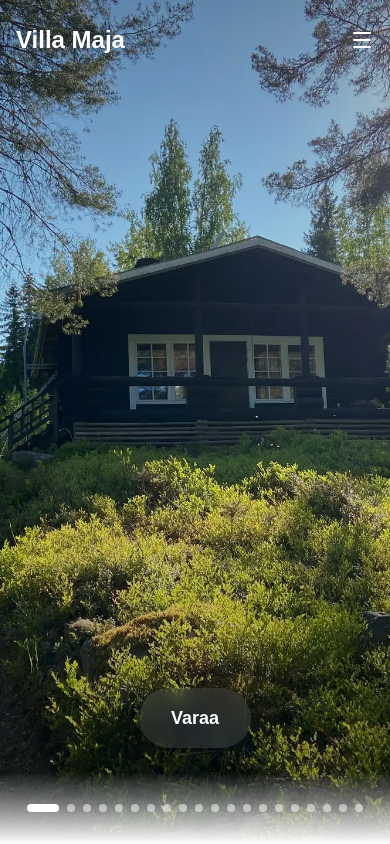
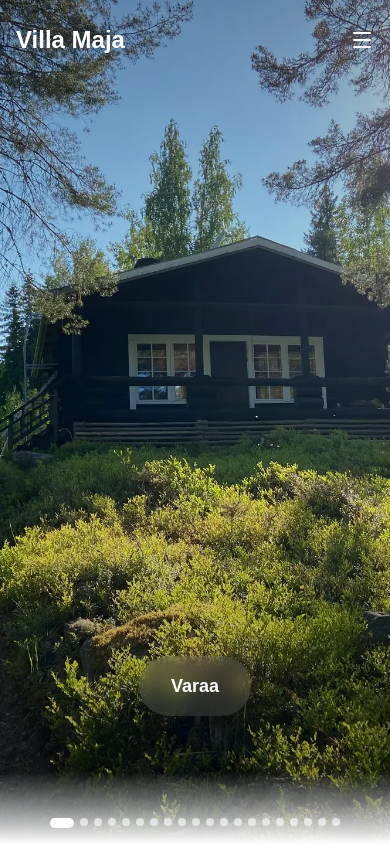
Before and after one commit to Moontags/villamaja, a Next.js app: page / in a window 390 px wide. Shown: the top 844 px of the page. Built offline with nearby package versions, Linux system fonts and the light colour scheme.

Commit message:
Button Bottom

```diff
--- a/app/page.tsx
+++ b/app/page.tsx
@@ -248,13 +248,13 @@ const ImageCarousel = () => {
         <ChevronRight className="w-6 h-6 text-gray-800" />
       </button>
 
-      {/* Indicator dots */}
-      <div className="absolute bottom-8 left-1/2 -translate-x-1/2 z-30 flex gap-2">
+      {/* Indicator dots - Mobile optimized positioning */}
+      <div className="absolute bottom-4 md:bottom-8 left-1/2 -translate-x-1/2 z-30 flex gap-1.5 md:gap-2">
         {images.map((_, i) => (
           <button
             key={i}
             onClick={() => setCurrent(i)}
-            className={`h-2 rounded-full transition-all ${i === current ? 'w-8 bg-white' : 'w-2 bg-white/50 hover:bg-white/75'}`}
+            className={`rounded-full transition-all ${i === current ? 'w-6 h-2.5 md:w-8 md:h-2 bg-white' : 'w-2 h-2 md:w-2 md:h-2 bg-white/60 hover:bg-white/80'}`}
           />
         ))}
       </div>
@@ -773,7 +773,7 @@ export default function VillaMajaWebsite() {
                 text-white px-8 py-4 rounded-full text-lg font-semibold
                 shadow-xl hover:shadow-2xl transition-all hover:scale-105
 
-                absolute bottom-24 left-1/2 -translate-x-1/2
+                absolute bottom-32 left-1/2 -translate-x-1/2
                 md:static md:translate-x-0
               "
             >
```
